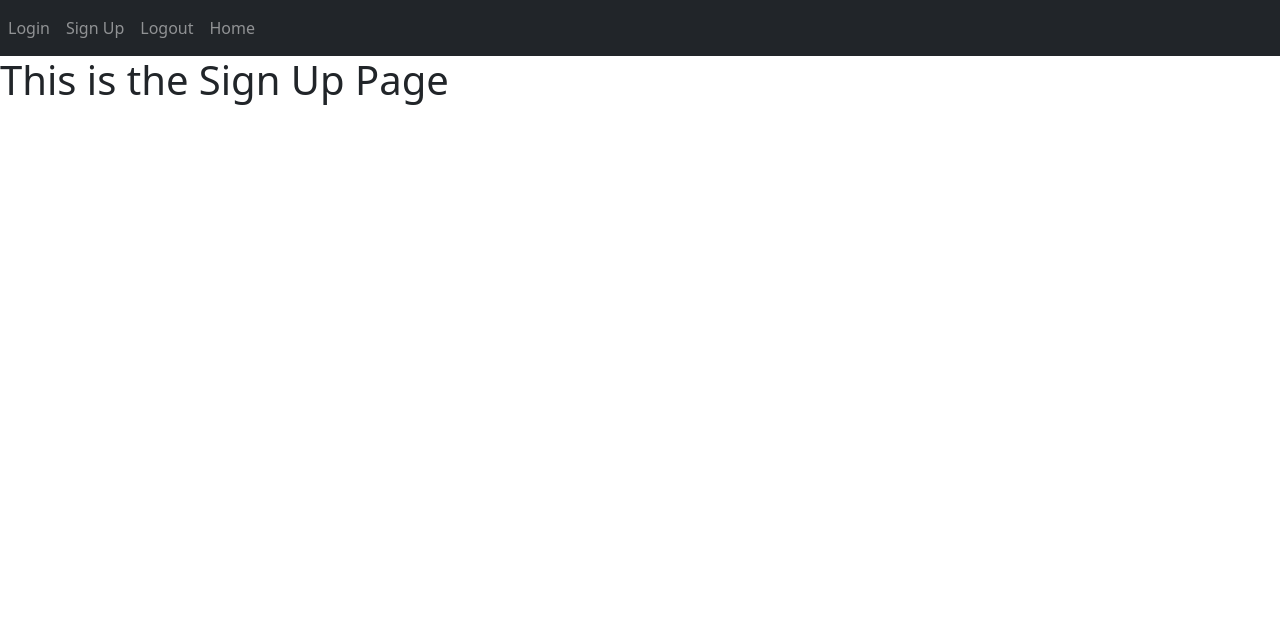
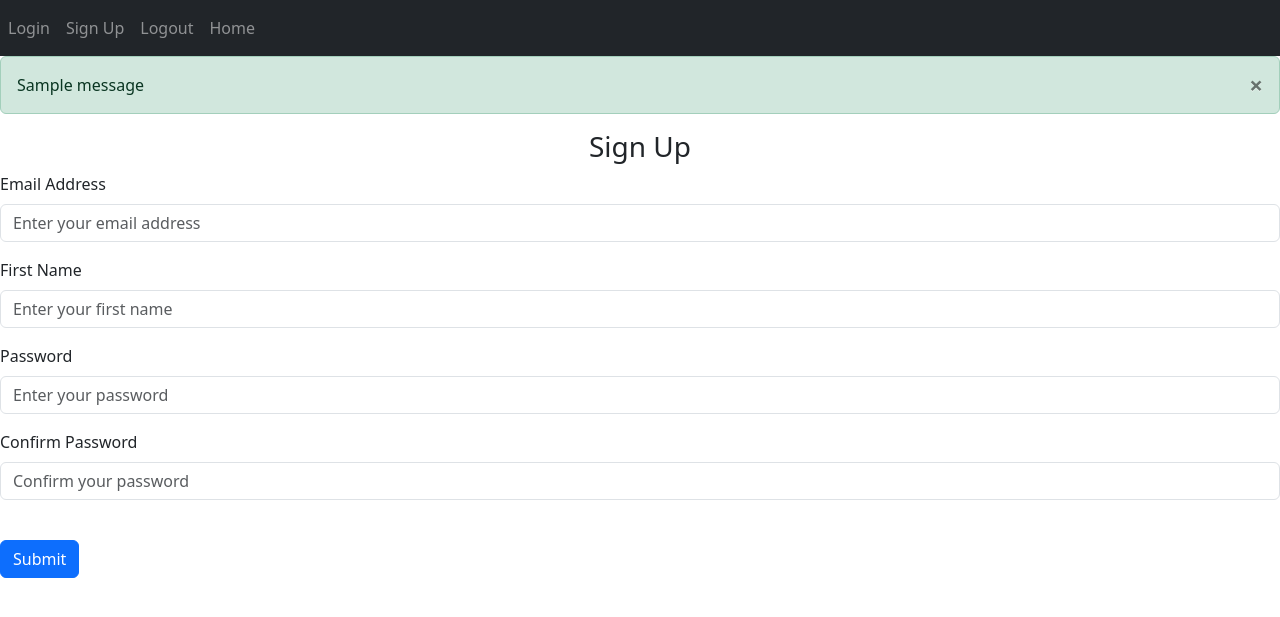
Before and after one commit to joshua-darrah/flask-web-app, a Flask app: page /sign-up in a window 1280 px wide. Shown: the top 617 px of the page. Run offline with Flask 3, Linux system fonts and the light colour scheme; one stand-in notice (Sample message) is shown; some libraries are stand-ins or nearby versions.

Commit message:
Updated files

```diff
--- a/website/__init__.py
+++ b/website/__init__.py
@@ -3,6 +3,7 @@ from flask import Flask
 def create_app():
     app = Flask(__name__)
     app.config['SECRET KEY'] = 'JDFortiTech'
+    app.secret_key = 'JDFortiTech'
 
     from .views import views
     from .auth import auth
--- a/website/auth.py
+++ b/website/auth.py
@@ -1,9 +1,9 @@
-from flask import Blueprint, render_template
+from flask import Blueprint, render_template, request, flash
 
 
 auth = Blueprint('auth', __name__)
 
-@auth.route('/login')
+@auth.route('/login', methods=['GET', 'POST'])
 def login():
     return render_template("login.html")
 
@@ -11,6 +11,25 @@ def login():
 def logout():
     return '<p>This is where you logout from</p>'
 
-@auth.route('/sign-up')
+@auth.route('/sign-up', methods=['GET', 'POST'])
 def sign_up():
+    if request.method == 'POST':
+        email = request.form.get('email')
+        firstName = request.form.get('firstName')
+        password1 = request.form.get('password1')
+        password2 = request.form.get('password2')
+
+        if len(email) < 4:
+            flash('Enter a valid email address.', category='error')
+        elif len(firstName) < 2:
+            flash('First Name must be greater than 1 character.', category='error')
+        elif password1 != password2:
+            flash('Passwords don\'t match.', category='error')
+        elif len(password1) < 8:
+            flash('Password must be at least 8 characters.', category='error')
+        else:
+            flash('Account created successfully!', category='success')
+
+
+
     return render_template("sign_up.html")
--- a/website/templates/base.html
+++ b/website/templates/base.html
@@ -1,8 +1,10 @@
-<!DOCTYPE hmtl>
-<hmtl>
+<!doctype hmtl>
+<hmtl lang="en">
     <head>
-        <meta charset='utf-8'/>
-        <meta name="viewport" content="width=device-width, initial-scale=1"/>
+        <meta charset='utf-8'>
+        <meta name="viewport" content="width=device-width, initial-scale=1">
+
+        <link href="https://cdn.jsdelivr.net/npm/bootstrap@5.3.6/dist/css/bootstrap.min.css" rel="stylesheet" integrity="sha384-4Q6Gf2aSP4eDXB8Miphtr37CMZZQ5oXLH2yaXMJ2w8e2ZtHTl7GptT4jmndRuHDT" crossorigin="anonymous">
 
         <link href="https://cdn.jsdelivr.net/npm/bootstrap@5.0.2/dist/css/bootstrap.min.css" rel="stylesheet" integrity="sha384-EVSTQN3/azprG1Anm3QDgpJLIm9Nao0Yz1ztcQTwFspd3yD65VohhpuuCOmLASjC" crossorigin="anonymous">
 
@@ -37,6 +39,29 @@
             </div>
         </nav>
 
+        {% with messages = get_flashed_messages(with_categories=true) %}
+        {% if messages %}
+            {% for category, message in messages%}
+            {% if category == 'error' %}
+            <div class="alert alert-danger alter-dismissable fade show" role="alert">
+                {{ message }}
+                <button type="button" class="close" data-dismiss="alert">
+                    <span aria-hidden="true">&times;</span>
+                </button>
+            </div>
+
+            {% else %}
+            <div class="alert alert-success alter-dismissable fade show" role="alert">
+                {{ message }}
+                <button type="button" class="close" data-dismiss="alert">
+                    <span aria-hidden="true">&times;</span>
+                </button>
+            </div>
+            {% endif %}
+            {% endfor %}
+        {% endif %}
+        {% endwith %}
+
         <div>
         {%block content%}
 
@@ -70,5 +95,8 @@
         type="text/javascript"
         scr="{{ url_for('static', filename='index.js')}}"
         ></script>
+
+        <script src="https://cdn.jsdelivr.net/npm/@popperjs/core@2.11.8/dist/umd/popper.min.js" integrity="sha384-I7E8VVD/ismYTF4hNIPjVp/Zjvgyol6VFvRkX/vR+Vc4jQkC+hVqc2pM8ODewa9r" crossorigin="anonymous"></script>
+        <script src="https://cdn.jsdelivr.net/npm/bootstrap@5.3.6/dist/js/bootstrap.min.js" integrity="sha384-RuyvpeZCxMJCqVUGFI0Do1mQrods/hhxYlcVfGPOfQtPJh0JCw12tUAZ/Mv10S7D" crossorigin="anonymous"></script>
     </body>
 </html>
--- a/website/templates/home.html
+++ b/website/templates/home.html
@@ -2,5 +2,6 @@
 {% block title %}Home{% endblock %}
 
 {%block content%}
-<h1>This is the Home Page<h1>
+<p>This is the Home Page<p>
+
 {%endblock%}
--- a/website/templates/sign_up.html
+++ b/website/templates/sign_up.html
@@ -2,5 +2,32 @@
 {% block title %}Sign Up{% endblock %}
 
 {%block content%}
-<h1>This is the Sign Up Page<h1>
+<form method="POST">
+    <h3 align="center">Sign Up</h3>
+    <div class="mb-3">
+        <label for="email" class="form-label">Email Address</label>
+        <input type="email" class="form-control" id="email" name="email" placeholder="Enter your email address">
+    </div>
+
+    <div class="mb-3">
+        <label for="firstName" class="form-label">First Name</label>
+        <input type="text" class="form-control" id="firstName" name="firstName" placeholder="Enter your first name">
+    </div>
+
+    <div class="mb-3">
+        <label for="password1" class="form-label">Password</label>
+        <input type="password" class="form-control" id="password1" name="password1" placeholder="Enter your password">
+    </div>
+
+    <div class="mb-3">
+        <label for="password2" class="form-label">Confirm Password</label>
+        <input type="password" class="form-control" id="password2" name="password2" placeholder="Confirm your password">
+    </div>
+    <br/>
+    <button type="submit" class="btn btn-primary">Submit</button>
+
+
+
+</form>
+
 {%endblock%}
```
Also changed, not shown: website/templates/login.html (+15 -1 lines).
